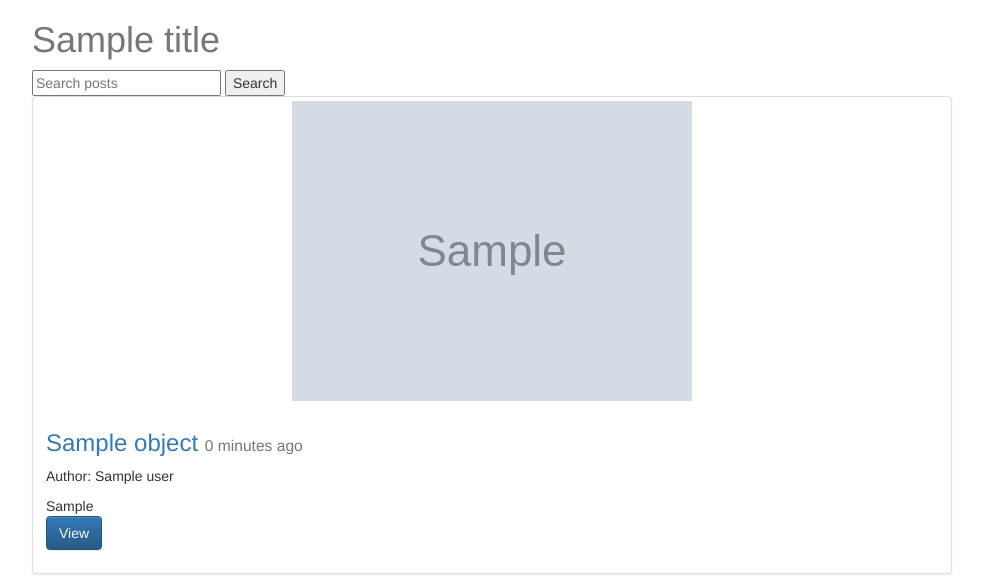
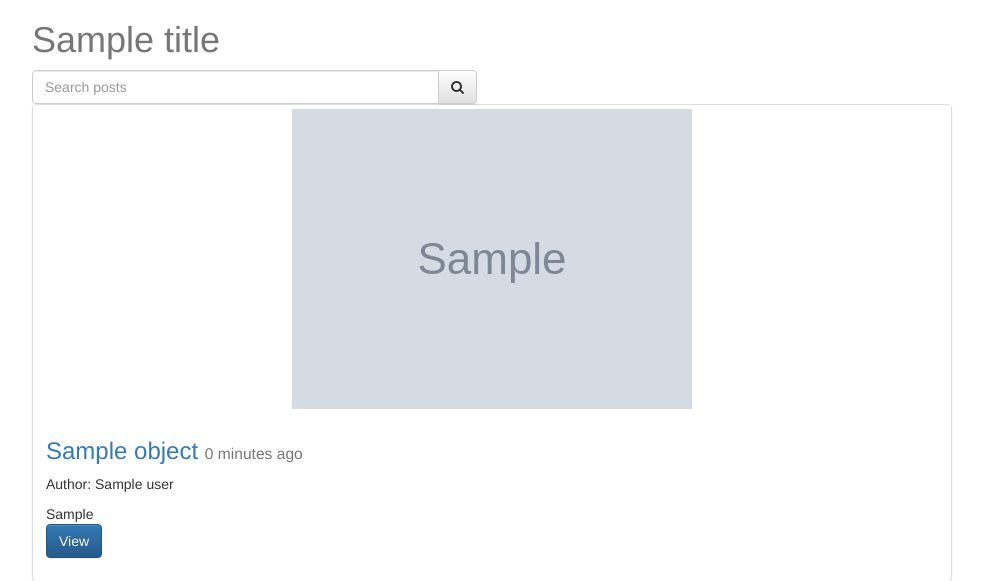
Before and after one commit to koradon/mysite, a Django app: template posts/templates/post_list.html in a window 1280 px wide. Shown: the top 581 px of the page, without its empty margins (148-1131 px from the left). Run offline with Django 3.2, Linux system fonts and the light colour scheme; data comes from the database, SQL or seed files in the repository; the template is opened without the code that fills it: values that come from a table or form of the project are taken from there, most other values are stand-ins (such as "Sample title", 1, 10 or a date in 2020); grey boxes marked "Sample" are stand-in pictures; some libraries are stand-ins or nearby versions.

Commit message:
Some changes in search button

```diff
--- a/posts/templates/base.html
+++ b/posts/templates/base.html
@@ -13,6 +13,9 @@
           href="https://maxcdn.bootstrapcdn.com/bootstrap/3.3.7/css/bootstrap-theme.min.css"
           integrity="sha384-rHyoN1iRsVXV4nD0JutlnGaslCJuC7uwjduW9SVrLvRYooPp2bWYgmgJQIXwl/Sp"
           crossorigin="anonymous">
+
+    <link rel="stylesheet"
+          href="https://maxcdn.bootstrapcdn.com/font-awesome/4.7.0/css/font-awesome.min.css">
 
     <meta charset="UTF-8">
     <title>
--- a/posts/templates/post_list.html
+++ b/posts/templates/post_list.html
@@ -7,9 +7,17 @@
 <div class="col-sm-10 col-sm-offset-1">
 <h1>{{ title }}</h1>
 
-    <form method="get" action="">
-        <input type="text" name="q" placeholder="Search posts" value="{{ request.GET.search_query }}">
-        <input type="submit" value="Search">
+    <form method="get" action="" class="row">
+        <div class="col-sm-6">
+            <div class="input-group">
+                <input class="form-control" type="text" name="q" placeholder="Search posts" value="{{ request.GET.search_query }}">
+                <span class="input-group-btn">
+                    <button class="btn btn-default" type="button">
+                        <i class="fa fa-search"></i>
+                    </button>
+                </span>
+            </div>
+        </div>
     </form>
 
     {% for object in objects_list %}
```
